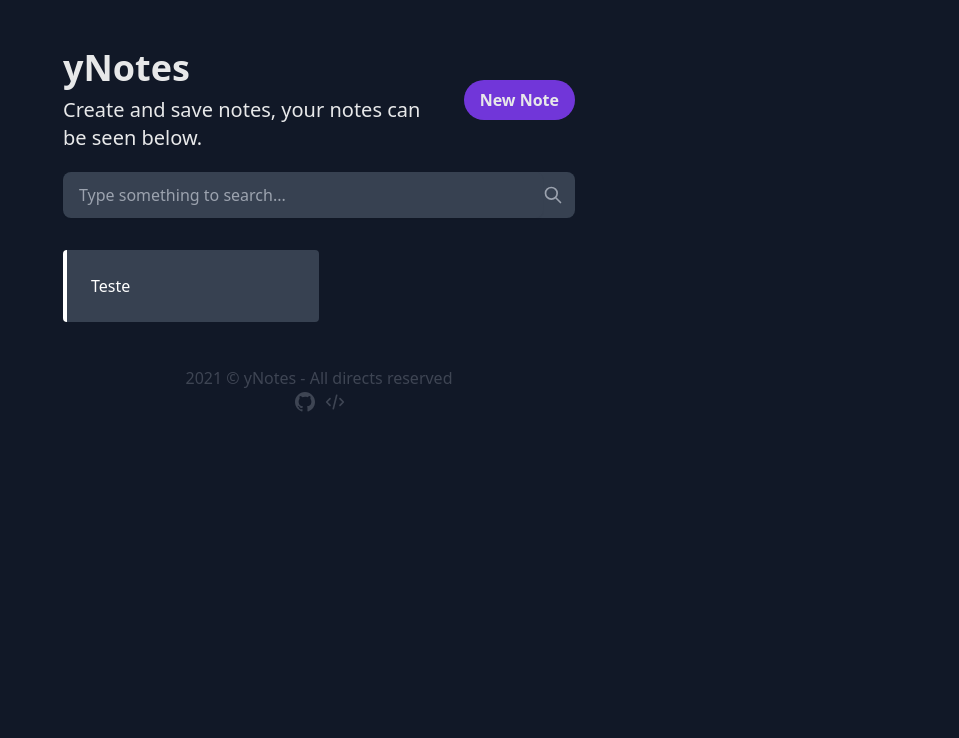
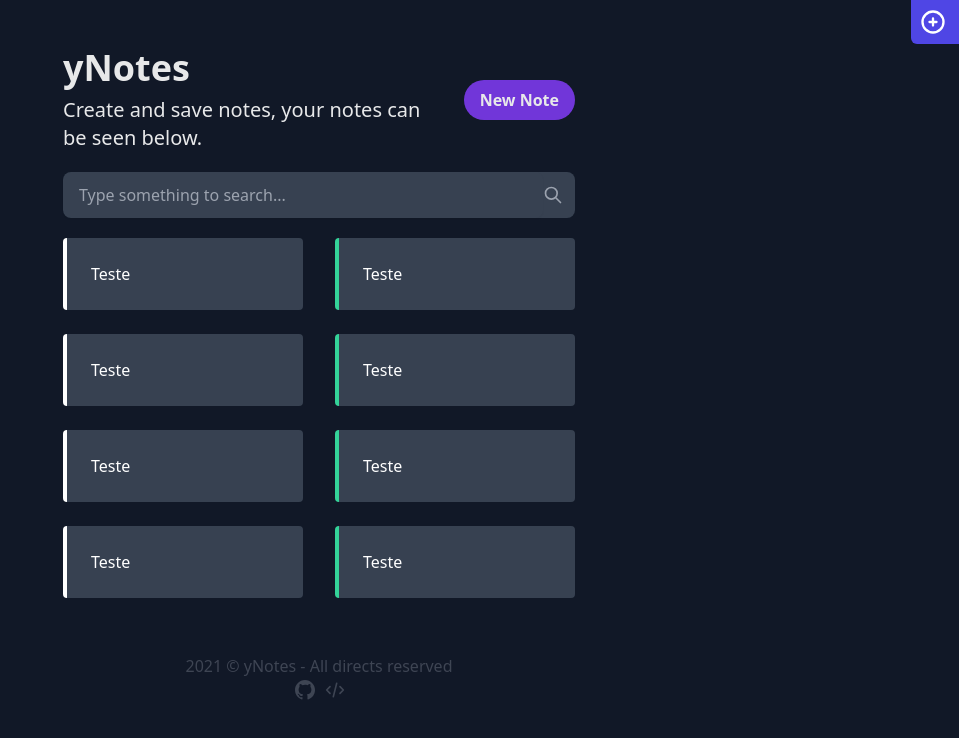
Before and after one commit to gs-nasc/note-website, a Next.js app: page /home in a window 1280 px wide. Shown: the top 738 px of the page, without its empty margins (321-1280 px from the left). Built offline with nearby package versions, Linux system fonts and the light colour scheme.

Commit message:
:artist: Design changes on notes page

```diff
--- a/components/app/App.tsx
+++ b/components/app/App.tsx
@@ -1,4 +1,4 @@
-import { CodeIcon, SearchIcon } from "@heroicons/react/outline";
+import { CodeIcon, SearchIcon, PlusCircleIcon } from "@heroicons/react/outline";
 import { NextPage } from "next";
 import { useEffect, useState } from "react";
 import theme from "../../utils/theme";
@@ -13,16 +13,21 @@ const App: NextPage = () => {
     }, []);
 
     return (
-        <section className="w-full min-h-screen top-0 bg-gray-900 px-96 py-12">
+        <section className="md:px-96 px-12 w-full min-h-screen top-0 bg-gray-900 py-12">
             <div className="flex flex-row w-full items-center justify-center">
-                <div className="w-3/4">
+                <div className="md:w-3/4 w-full">
                     <h1 className="text-4xl font-bold text-white opacity-90 flex items-center mb-2">yNotes</h1>
                     <p className="text-xl text-white opacity-90">Create and save notes, your notes can be seen below.</p>
                 </div>
-                <div className="w-1/4 float-right text-right">
+                <div className="md:w-1/4 md:block hidden w-full float-right text-right">
                     <button className="text-white font-bold py-2 px-4 rounded-full transition-colors opacity-90 hover:opacity-100" style={{ background: color }}>
                         New Note
                     </button>
+                </div>
+                <div className="absolute top-0 right-0 bg-indigo-600 pl-2 py-2 rounded-bl-md">
+                    <p>
+                        <PlusCircleIcon className="h-7 w-7 mr-3 text-white font-bold" />
+                    </p>
                 </div>
             </div>
             <div className="mt-5 flex flex-row items-center bg-gray-700 rounded-lg">
@@ -33,8 +38,31 @@ const App: NextPage = () => {
                     <SearchIcon className="h-5 w-5 mr-3 text-gray-400 font-bold" />
                 </label>
             </div>
-            <div className="py-8">
-                <Note id={1} title="Teste" color="#ffffff" />
+            <div className="py-8 pt-2 flex flex-row flex-wrap justify-center">
+                <div className="md:w-6/12 md:pr-4 my-3 w-full">
+                    <Note id={1} title="Teste" color="#ffffff" />
+                </div>
+                <div className="md:w-6/12 md:pl-4 my-3 w-full">
+                    <Note id={1} title="Teste" color="#34d399" />
+                </div>
+                <div className="md:w-6/12 md:pr-4 my-3 w-full">
+                    <Note id={1} title="Teste" color="#ffffff" />
+                </div>
+                <div className="md:w-6/12 md:pl-4 my-3 w-full">
+                    <Note id={1} title="Teste" color="#34d399" />
+                </div>
+                <div className="md:w-6/12 md:pr-4 my-3 w-full">
+                    <Note id={1} title="Teste" color="#ffffff" />
+                </div>
+                <div className="md:w-6/12 md:pl-4 my-3 w-full">
+                    <Note id={1} title="Teste" color="#34d399" />
+                </div>
+                <div className="md:w-6/12 md:pr-4 my-3 w-full">
+                    <Note id={1} title="Teste" color="#ffffff" />
+                </div>
+                <div className="md:w-6/12 md:pl-4 my-3 w-full">
+                    <Note id={1} title="Teste" color="#34d399" />
+                </div>
             </div>
             <footer className="mt-auto">
                 <div className="w-full flex flex-row justify-center items-center py-3">
@@ -42,7 +70,7 @@ const App: NextPage = () => {
                         <p className="text-gray-500 hover:text-gray-400 cursor-pointer transition-all text-opacity-50">{new Date().getFullYear()} © {process.env.NEXT_PUBLIC_APP_NAME} yNotes - All directs reserved</p>
                         <p className="text-center  flex items-center justify-center">
                             <a href="https://github.com/gs-nasc" target="_blank">
-                                <svg width="24" height="24" fill="currentColor" className="text-gray-500 hover:text-gray-400 text-opacity-50 mx-1"><path fill-rule="evenodd" clip-rule="evenodd" d="M12 2C6.477 2 2 6.463 2 11.97c0 4.404 2.865 8.14 6.839 9.458.5.092.682-.216.682-.48 0-.236-.008-.864-.013-1.695-2.782.602-3.369-1.337-3.369-1.337-.454-1.151-1.11-1.458-1.11-1.458-.908-.618.069-.606.069-.606 1.003.07 1.531 1.027 1.531 1.027.892 1.524 2.341 1.084 2.91.828.092-.643.35-1.083.636-1.332-2.22-.251-4.555-1.107-4.555-4.927 0-1.088.39-1.979 1.029-2.675-.103-.252-.446-1.266.098-2.638 0 0 .84-.268 2.75 1.022A9.606 9.606 0 0112 6.82c.85.004 1.705.114 2.504.336 1.909-1.29 2.747-1.022 2.747-1.022.546 1.372.202 2.386.1 2.638.64.696 1.028 1.587 1.028 2.675 0 3.83-2.339 4.673-4.566 4.92.359.307.678.915.678 1.846 0 1.332-.012 2.407-.012 2.734 0 .267.18.577.688.48C19.137 20.107 22 16.373 22 11.969 22 6.463 17.522 2 12 2z"></path></svg>
+                                <svg width="24" height="24" fill="currentColor" className="text-gray-500 hover:text-gray-400 text-opacity-50 mx-1"><path fillRule="evenodd" clipRule="evenodd" d="M12 2C6.477 2 2 6.463 2 11.97c0 4.404 2.865 8.14 6.839 9.458.5.092.682-.216.682-.48 0-.236-.008-.864-.013-1.695-2.782.602-3.369-1.337-3.369-1.337-.454-1.151-1.11-1.458-1.11-1.458-.908-.618.069-.606.069-.606 1.003.07 1.531 1.027 1.531 1.027.892 1.524 2.341 1.084 2.91.828.092-.643.35-1.083.636-1.332-2.22-.251-4.555-1.107-4.555-4.927 0-1.088.39-1.979 1.029-2.675-.103-.252-.446-1.266.098-2.638 0 0 .84-.268 2.75 1.022A9.606 9.606 0 0112 6.82c.85.004 1.705.114 2.504.336 1.909-1.29 2.747-1.022 2.747-1.022.546 1.372.202 2.386.1 2.638.64.696 1.028 1.587 1.028 2.675 0 3.83-2.339 4.673-4.566 4.92.359.307.678.915.678 1.846 0 1.332-.012 2.407-.012 2.734 0 .267.18.577.688.48C19.137 20.107 22 16.373 22 11.969 22 6.463 17.522 2 12 2z"></path></svg>
                             </a>
                             <a href="https://github.com/gs-nasc/note-website" target="_blank">
                                 <CodeIcon className="h-5 w-5 text-gray-500 text-opacity-50 mx-1 hover:text-gray-400" />
--- a/components/app/note/Note.tsx
+++ b/components/app/note/Note.tsx
@@ -7,7 +7,7 @@ interface Props {
 const Note = (prop: Props) => {
     const { id, title, color } = prop;
     return (
-        <div className="md:w-1/2 w-full bg-gray-700 text-white p-6 cursor-pointer rounded" style={{borderLeftWidth: 4, borderLeftColor: color, borderLeftStyle: "solid"}}>
+        <div className="w-full bg-gray-700 text-white p-6 cursor-pointer rounded" style={{borderLeftWidth: 4, borderLeftColor: color, borderLeftStyle: "solid"}}>
             <h1>{title}</h1>
         </div>
     )
```
